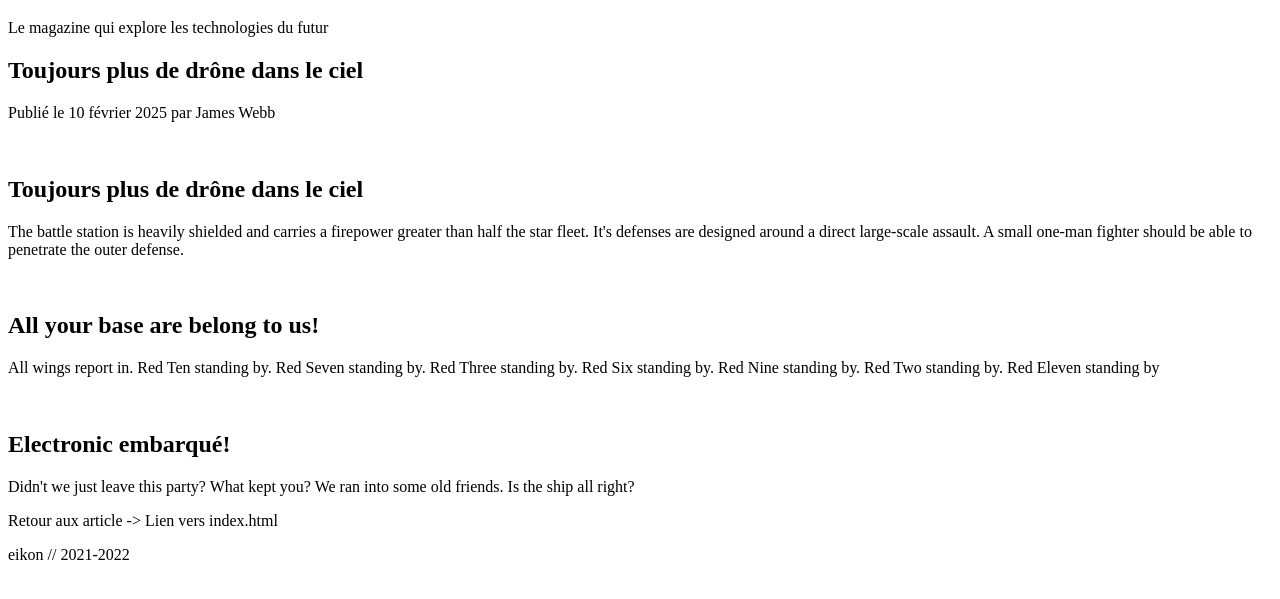
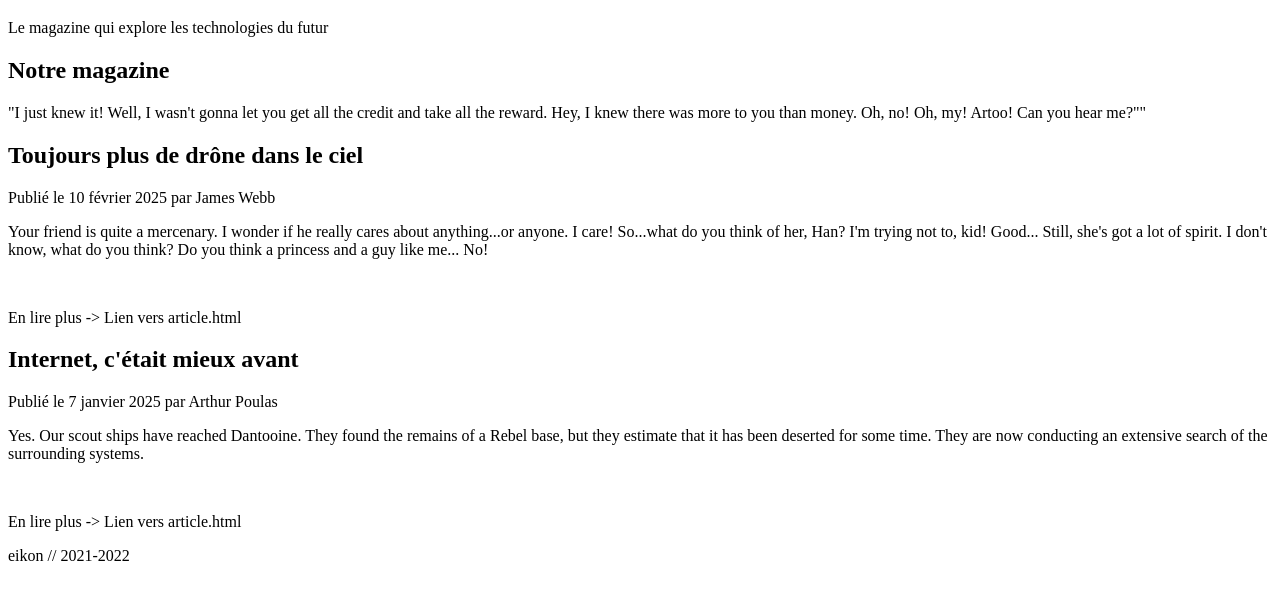
Before and after one commit to TafaniM/14-techmag, a plain HTML site: page index.html in a window 1280 px wide. Shown: the part 61-660 px from the top of the page. Drawn offline with Linux system fonts and the light colour scheme.

Commit message:
HTML texte
texte HTML

```diff
--- a/index.html
+++ b/index.html
@@ -8,30 +8,31 @@
   <body>
     <h1>TechMag2000</h1>
     <p>Le magazine qui explore les technologies du futur</p>
+    <h2>Notre magazine</h2>
+    <p>
+      "I just knew it! Well, I wasn't gonna let you get all the credit and take
+      all the reward. Hey, I knew there was more to you than money. Oh, no! Oh,
+      my! Artoo! Can you hear me?""
+    </p>
     <h2>Toujours plus de drône dans le ciel</h2>
     <p>Publié le 10 février 2025 par James Webb</p>
-    <img>
-    <h2>Toujours plus de drône dans le ciel</h2>
     <p>
-      The battle station is heavily shielded and carries a firepower greater
-      than half the star fleet. It's defenses are designed around a direct
-      large-scale assault. A small one-man fighter should be able to penetrate
-      the outer defense.
+      Your friend is quite a mercenary. I wonder if he really cares about
+      anything...or anyone. I care! So...what do you think of her, Han? I'm
+      trying not to, kid! Good... Still, she's got a lot of spirit. I don't
+      know, what do you think? Do you think a princess and a guy like me... No!
     </p>
     <img>
-    <h2>All your base are belong to us!</h2>
+    <p>En lire plus -> Lien vers article.html</p>
+    <h2>Internet, c'était mieux avant</h2>
+    <p>Publié le 7 janvier 2025 par Arthur Poulas</p>
     <p>
-      All wings report in. Red Ten standing by. Red Seven standing by. Red
-      Three standing by. Red Six standing by. Red Nine standing by. Red Two
-      standing by. Red Eleven standing by
+      Yes. Our scout ships have reached Dantooine. They found the remains of a
+      Rebel base, but they estimate that it has been deserted for some time.
+      They are now conducting an extensive search of the surrounding systems.
     </p>
     <img>
-    <h2>Electronic embarqué!</h2>
-    <p>
-      Didn't we just leave this party? What kept you? We ran into some old
-      friends. Is the ship all right?
-    </p>
-    <p>Retour aux article -> Lien vers index.html</p>
+    <p>En lire plus -> Lien vers article.html</p>
     <p>eikon // 2021-2022</p>
   </body>
 </html>
```
Also changed, not shown: article.html (added, +37 -0 lines).
